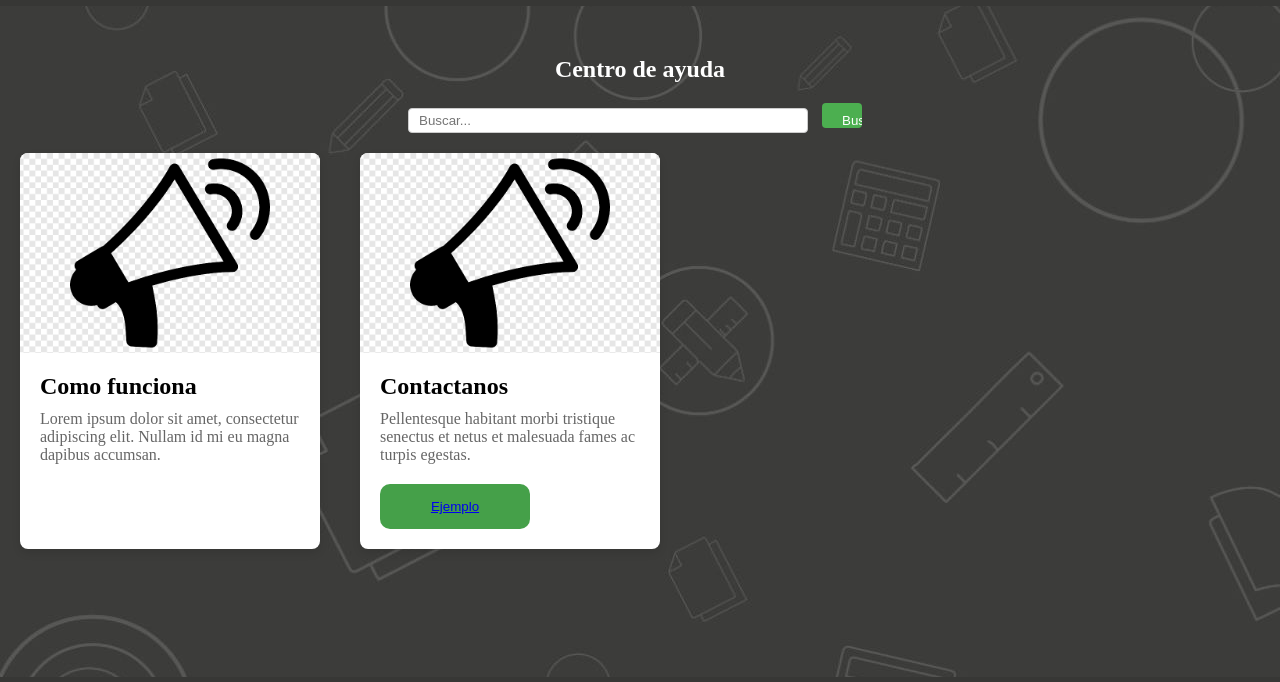
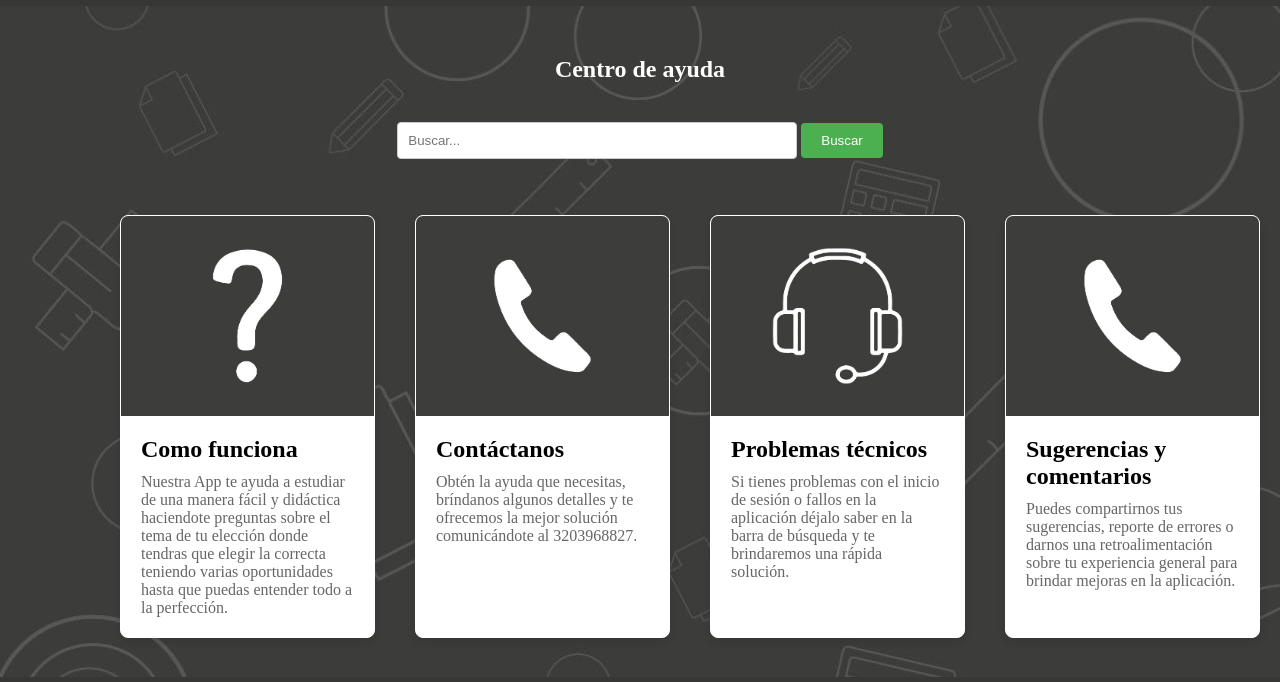
Before and after one commit to julianye25/ask-academy, a plain HTML site: page support.html in a window 1280 px wide. Shown: the part 73-755 px from the top of the page. Drawn offline with Linux system fonts and the light colour scheme.

Commit message:
arreglo pagina soporte

```diff
--- a/app.js
+++ b/app.js
@@ -74,6 +74,7 @@ const createLabel = (num, textOption) => {
   const input = document.createElement('input');
   input.setAttribute('type', 'radio');
   input.name = 'question' + numQuestion;
+  input.className = 'inputExample';
   input.setAttribute('onclick', 'selection(' + numQuestion + ',' + num + ')');
 
   const span = document.createElement('span');
--- a/style.css
+++ b/style.css
@@ -103,6 +103,11 @@ button {
 
 .card-body h3 {
   margin-top: 15px;
+  color: white;
+}
+
+.card-body p {
+  color: white;
 }
 
 .manuela {
@@ -151,11 +156,14 @@ button {
 .container-cards {
   display: flex;
   flex-direction: row;
+  margin-bottom: 100px;
+  margin-left: 100px;
 }
 
 .tarjeta {
   width: 300px;
   background-color: #fff;
+  border: 1px solid white;
   border-radius: 8px;
   box-shadow: 0 4px 8px rgba(0, 0, 0, 0.1);
   overflow: hidden;
@@ -165,9 +173,24 @@ button {
 .tarjeta-imagen {
   width: 100%;
   height: 200px;
-  background-image: url(./img/anuncios.png);
   background-size: cover;
   background-position: center;
+}
+
+.tarjeta-imagen1 {
+  background-image: url(./img/comoFunciona.jpeg);
+}
+
+.tarjeta-imagen2 {
+  background-image: url(./img/contactanos.jpeg);
+}
+
+.tarjeta-imagen3 {
+  background-image: url(./img/problemasTecnicos.jpeg);
+}
+
+.tarjeta-imagen4 {
+  background-image: url(./img/comunicate.jpeg);
 }
 
 .tarjeta-contenido {
@@ -207,7 +230,7 @@ label {
   color: white;
 }
 
-input {
+.inputExample {
   display: inline-block;
   width: 25px;
   height: 25px;
--- a/support.html
+++ b/support.html
@@ -31,33 +31,61 @@
         <div class="search">
           <form action="/buscar" method="get">
             <input type="text" name="q" placeholder="Buscar..." />
-            <input type="submit" value="Buscar" />
+            <input type="submit" value="Buscar" class="search" />
           </form>
         </div>
       </section>
 
+      <br />
+      <br />
+
       <div class="container-cards">
         <div class="tarjeta">
-          <div class="tarjeta-imagen"></div>
+          <div class="tarjeta-imagen tarjeta-imagen1"></div>
           <div class="tarjeta-contenido">
             <h2 class="tarjeta-titulo">Como funciona</h2>
             <p class="tarjeta-descripcion">
-              Lorem ipsum dolor sit amet, consectetur adipiscing elit. Nullam id
-              mi eu magna dapibus accumsan.
+              Nuestra App te ayuda a estudiar de una manera fácil y didáctica
+              haciendote preguntas sobre el tema de tu elección donde tendras
+              que elegir la correcta teniendo varias oportunidades hasta que
+              puedas entender todo a la perfección.
+            </p>
+          </div>
+        </div>
+        <br />
+
+        <div class="tarjeta">
+          <div class="tarjeta-imagen tarjeta-imagen2"></div>
+          <div class="tarjeta-contenido">
+            <h2 class="tarjeta-titulo">Contáctanos</h2>
+            <p class="tarjeta-descripcion">
+              Obtén la ayuda que necesitas, bríndanos algunos detalles y te
+              ofrecemos la mejor solución comunicándote al 3203968827.
             </p>
           </div>
         </div>
 
         <div class="tarjeta">
-          <div class="tarjeta-imagen"></div>
+          <div class="tarjeta-imagen tarjeta-imagen3"></div>
           <div class="tarjeta-contenido">
-            <h2 class="tarjeta-titulo">Contactanos</h2>
+            <h2 class="tarjeta-titulo">Problemas técnicos</h2>
             <p class="tarjeta-descripcion">
-              Pellentesque habitant morbi tristique senectus et netus et
-              malesuada fames ac turpis egestas.
+              Si tienes problemas con el inicio de sesión o fallos en la
+              aplicación déjalo saber en la barra de búsqueda y te brindaremos
+              una rápida solución.
             </p>
+          </div>
+        </div>
 
-            <button class="example"><a href="#">Ejemplo</a></button>
+        <div class="tarjeta">
+          <div class="tarjeta-imagen tarjeta-imagen2"></div>
+          <div class="tarjeta-contenido">
+            <h2 class="tarjeta-titulo">Sugerencias y comentarios</h2>
+            <p class="tarjeta-descripcion">
+              Puedes compartirnos tus sugerencias, reporte de errores o darnos
+              una retroalimentación sobre tu experiencia general para brindar
+              mejoras en la aplicación.
+            </p>
           </div>
         </div>
       </div>
```
Also changed, not shown: img/comoFunciona.jpeg (added), img/comunicate.jpeg (added), img/contactanos.jpeg (added), img/problemasTecnicos.jpeg (added).
